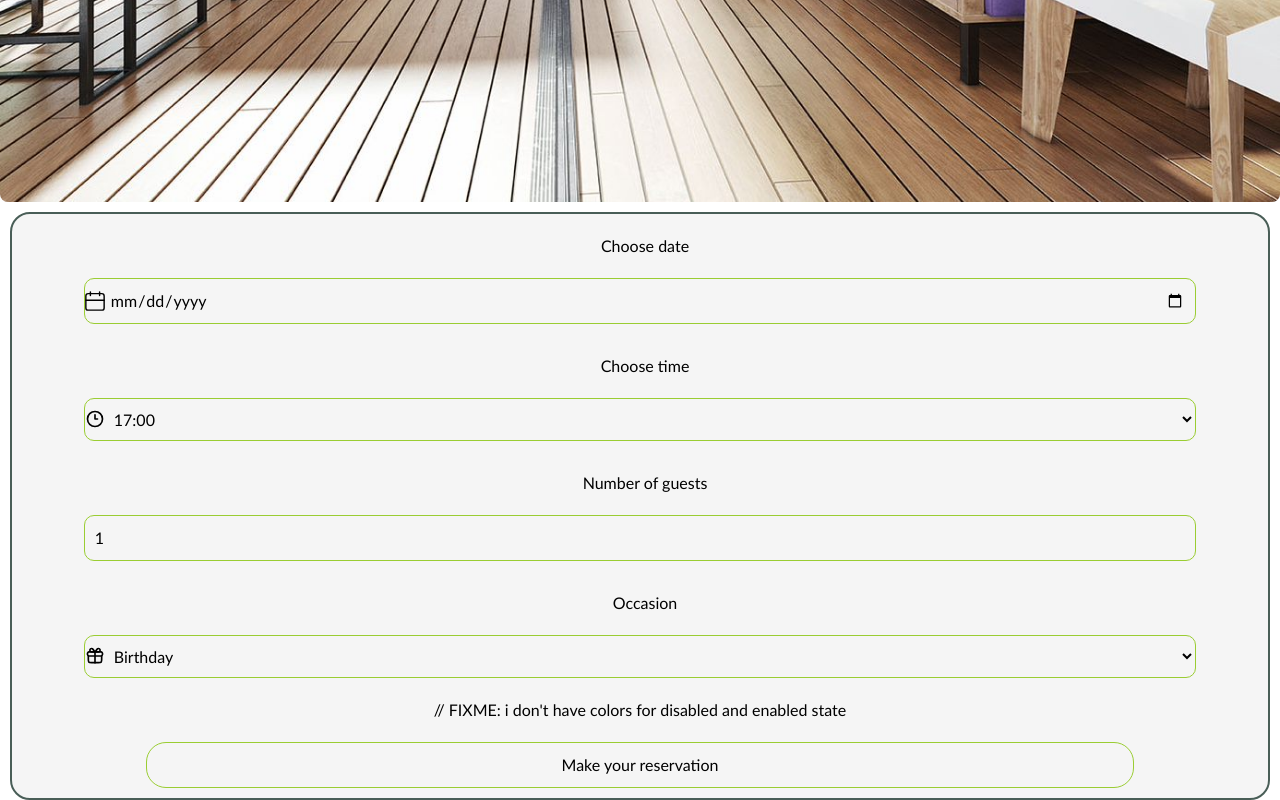
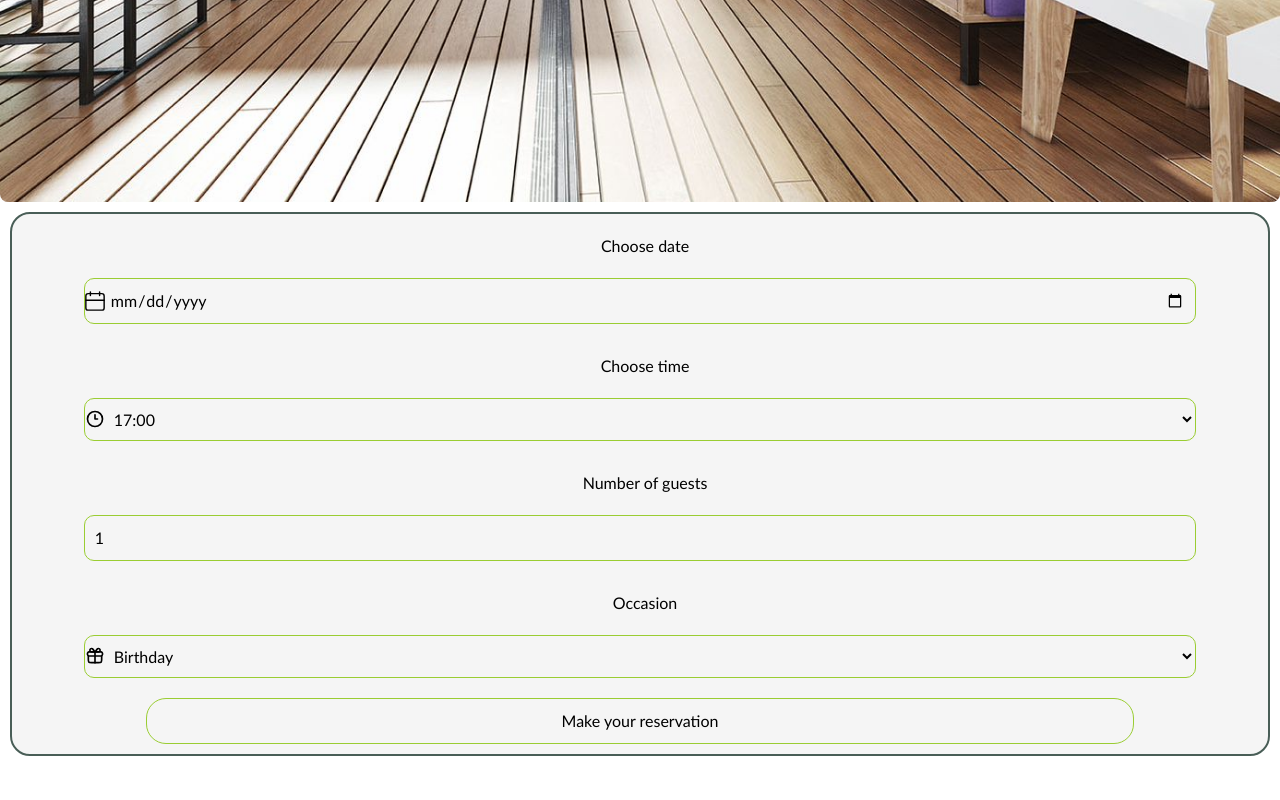
Before and after one commit to mo-ahmedx/little-lemon-capstone, a React (Vite) app: page /booking in a window 1280 px wide. Shown: the part 712-1512 px from the top of the page. After the commit the page ends 1468 px from the top, so only its background shows below. Built offline with nearby package versions, Linux system fonts and the light colour scheme.

Commit message:
Fix comment syntax in BookingForm component

```diff
--- a/src/components/BookingForm.jsx
+++ b/src/components/BookingForm.jsx
@@ -80,7 +80,7 @@ export default function BookingForm() {
           <option value="Birthday">Birthday</option>
           <option value="Anniversy">Anniversy</option>
         </select>
-        // FIXME: i don't have colors for disabled and enabled state
+        {/* FIXME: i don't have colors for disabled and enabled state  */}
         <button id="submit" type="submit" disabled={inValidForm()}>
           Make your reservation
         </button>
```
